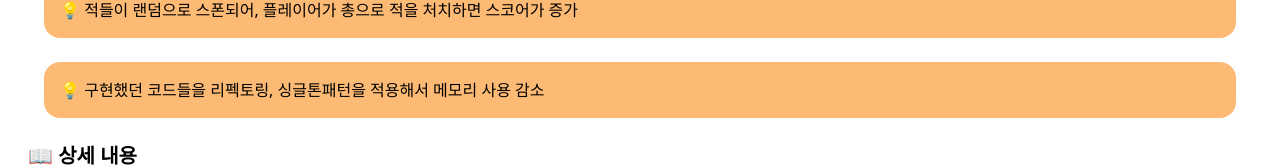
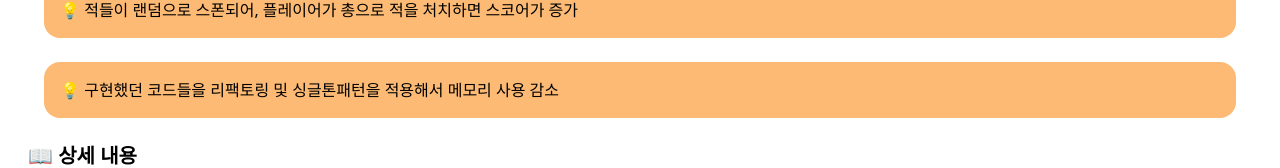
Before and after one commit to o220s/next-portfolio, a Next.js app: page /detail2 in a window 1280 px wide. Shown: the part 254-422 px from the top of the page. Built offline with nearby package versions, Linux system fonts and the light colour scheme.

Commit message:
fix : 개요 수정

```diff
--- a/src/app/detail2/page.js
+++ b/src/app/detail2/page.js
@@ -56,7 +56,7 @@ export default function ProjectDetail() {
               </div>
               <div class="bg-orange-300 dark:bg-slate-700 p-4 rounded-2xl flex items-start">
                 <p>
-                  💡 구현했던 코드들을 리펙토링, 싱글톤패턴을 적용해서 메모리
+                  💡 구현했던 코드들을 리팩토링 및 싱글톤패턴을 적용해서 메모리
                   사용 감소
                 </p>
               </div>
```
